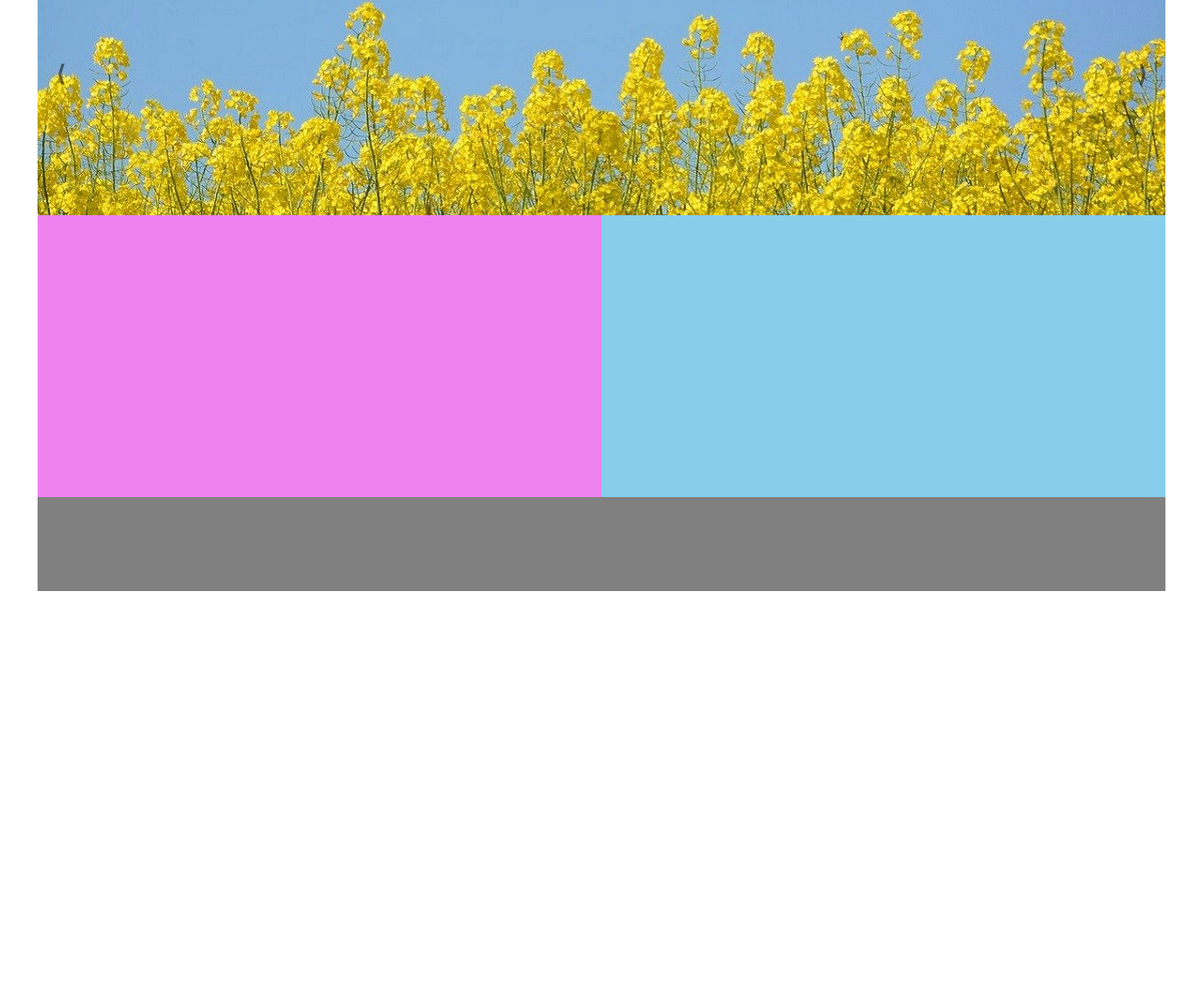
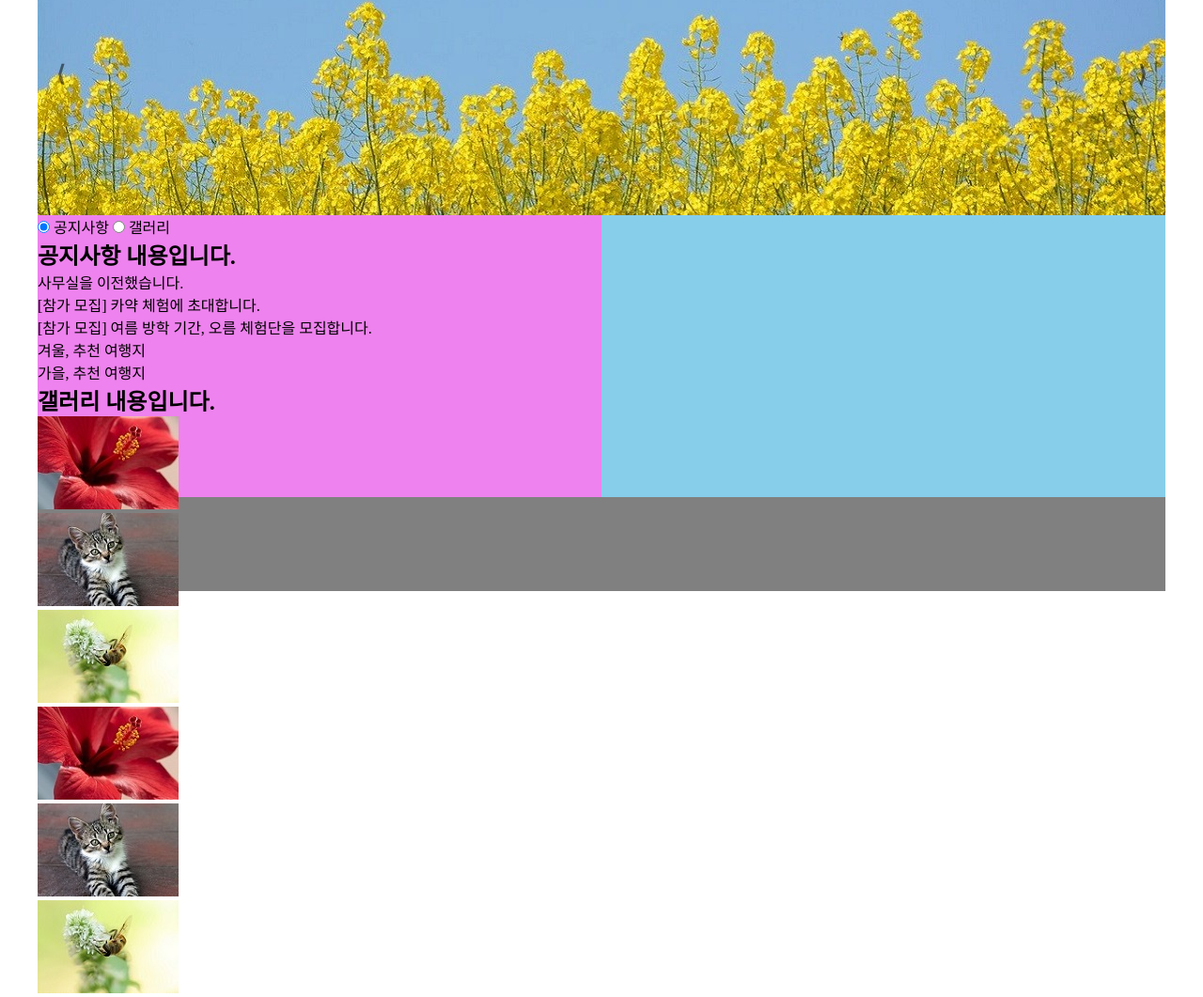
Before and after one commit to teddy314/doit_website_project, a plain HTML site: page site/index.html in a window 1280 px wide. Shown: the part 171-1232 px from the top of the page at 94% size. Before the commit the page ends 800 px from the top, so only its background shows below. Drawn offline with Linux system fonts and the light colour scheme.

Commit message:
Version 11/2 Mac

```diff
--- a/site/index.html
+++ b/site/index.html
@@ -45,7 +45,32 @@
     </div>
     <div id="contents">
       <div id="tabMenu">
+        <input type="radio" id="tab1" name="tabs" checked>
+        <label for="tab1">공지사항</label>
+        <input type="radio" id="tab2" name="tabs">
+        <label for="tab2">갤러리</label>
 
+        <div id="notice" class="tabContent">
+          <h2>공지사항 내용입니다.</h2>
+          <ul>
+            <li>사무실을 이전했습니다.</li>
+            <li>[참가 모집] 카약 체험에 초대합니다.</li>
+            <li>[참가 모집] 여름 방학 기간, 오름 체험단을 모집합니다.</li>
+            <li>겨울, 추천 여행지</li>
+            <li>가을, 추천 여행지</li>
+          </ul>
+        </div>
+        <div id="gallery" class="tabContent">
+          <h2>갤러리 내용입니다.</h2>
+          <ul>
+            <li><img src="images/img-1.jpg"></li>
+            <li><img src="images/img-2.jpg"></li>
+            <li><img src="images/img-3.jpg"></li>
+            <li><img src="images/img-1.jpg"></li>
+            <li><img src="images/img-2.jpg"></li>
+            <li><img src="images/img-3.jpg"></li>
+          </ul>
+        </div>
       </div>
       <div id="links">
 
```
